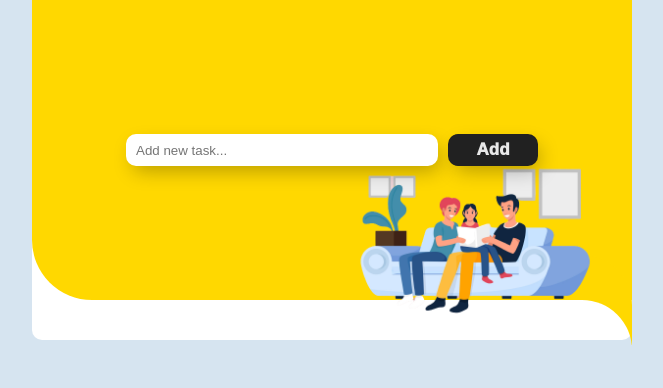
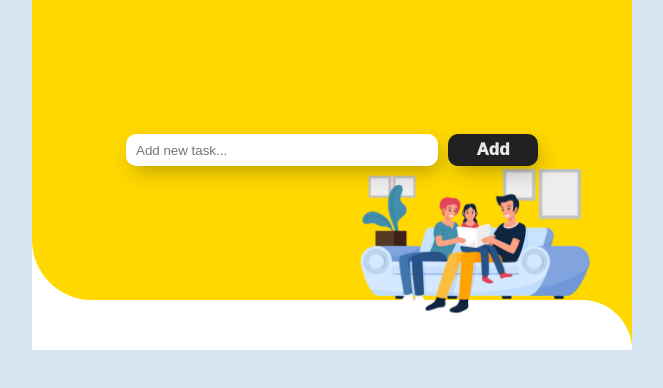
Before and after one commit to dradisic21/ToDoList, a React (Create React App) app: page / in a window 1280 px wide. Shown: the top 388 px of the page, without its empty margins (308-971 px from the left). Built offline with nearby package versions, Linux system fonts and the light colour scheme.

Commit message:
Add files via upload
design

```diff
--- a/src/styles/ToDoListPage.scss
+++ b/src/styles/ToDoListPage.scss
@@ -3,5 +3,5 @@
     width: 100%;
     max-width: 600px;
     margin: 0 auto;
-    border-radius: 0 0 10px 10px;
+    padding-bottom: 10px;
 }
```
